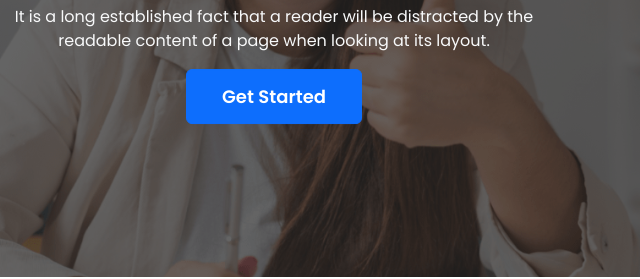
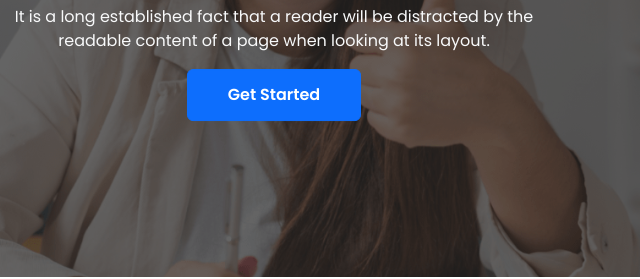
Before and after one commit to hussain322/tech-hero, a plain HTML site: page index.html in a window 1280 px wide. Shown: the part 401-680 px from the top of the page, 366-1006 px from the left. Drawn offline with nearby package versions, Linux system fonts and the light colour scheme.

Commit message:
change button style

```diff
--- a/css/style.css
+++ b/css/style.css
@@ -10,9 +10,8 @@ body {
 }
 
 .btn-primary {
-    font-size: 18px;
+    padding: 13px 40px;
     font-weight: 600;
-    padding: 13px 35px;
 }
 
 .second-heading {
```
